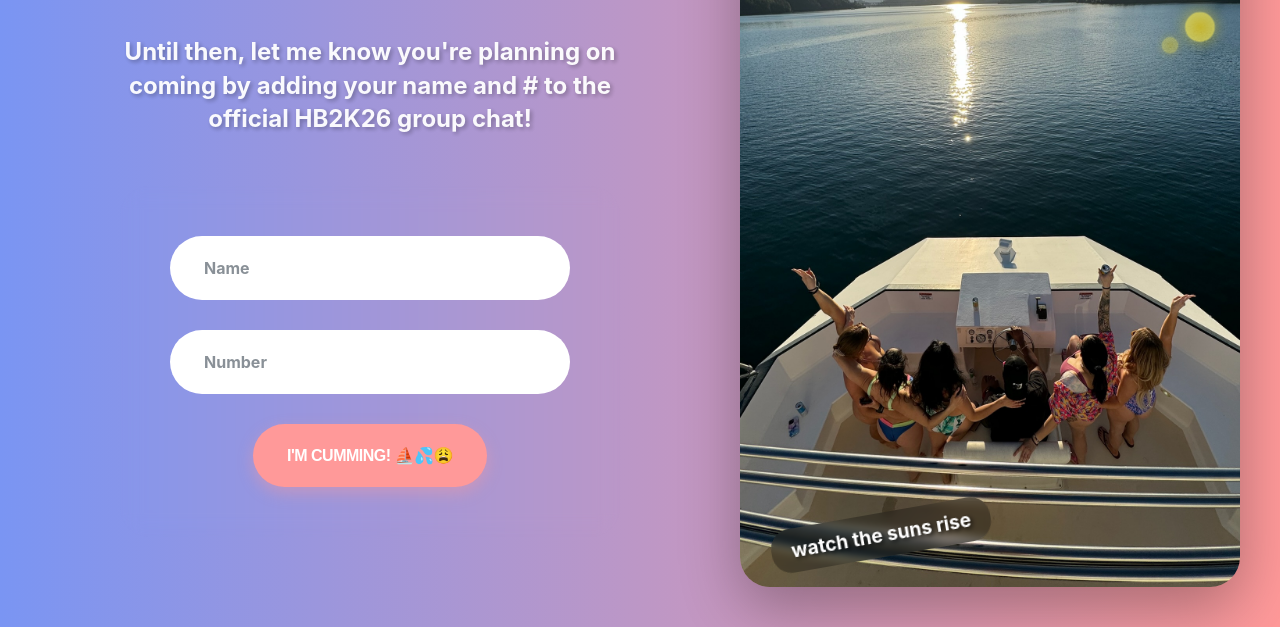
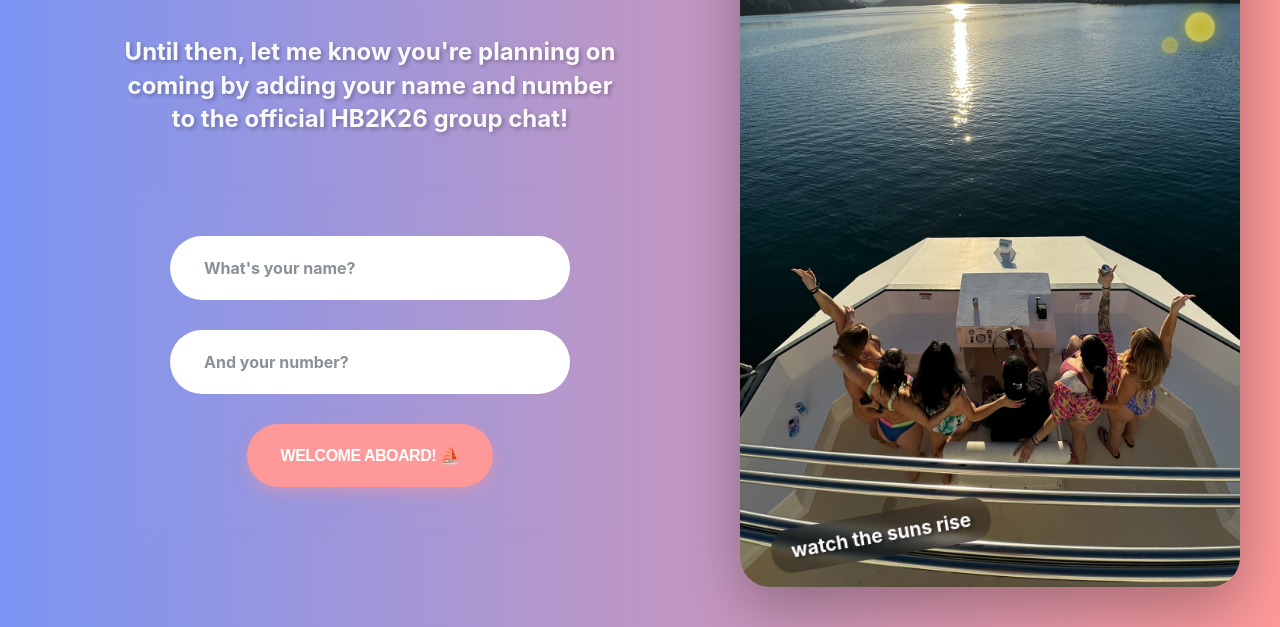
Before and after one commit to matthewobell/HB2K26, a plain HTML site: page index.html in a window 1280 px wide. Shown: the part 253-880 px from the top of the page. Drawn offline with Linux system fonts and the light colour scheme.

Commit message:
Update index.html

```diff
--- a/index.html
+++ b/index.html
@@ -175,7 +175,7 @@
       box-shadow: 0 20px 60px rgba(0,0,0,0.3);
       max-width: 600px;
       width: 100%;
-      min-height: 700px;
+      min-height: 600px;
     }
 
     .boat-image {
@@ -320,16 +320,16 @@
 
       <h1 class="main-title">When the suns fully rise, we'll be back on the island!</h1>
 
-      <p class="subtitle">Until then, let me know you're planning on coming by adding your name and # to the official HB2K26 group chat!</p>
+      <p class="subtitle">Until then, let me know you're planning on coming by adding your name and number to the official HB2K26 group chat!</p>
 
       <form class="rsvp-form" id="rsvpForm">
         <div class="form-group">
-          <input type="text" class="form-input" id="fullName" placeholder="Name" required>
+          <input type="text" class="form-input" id="fullName" placeholder="What's your name?" required>
         </div>
         <div class="form-group">
-          <input type="tel" class="form-input" id="phoneNumber" placeholder="Number" required>
+          <input type="tel" class="form-input" id="phoneNumber" placeholder="And your number?" required>
         </div>
-        <button type="submit" class="rsvp-button">I'm cumming! ⛵️💦😩</button>
+        <button type="submit" class="rsvp-button">Welcome aboard! ⛵️</button>
       </form>
 
       <div class="success-message" id="successMessage">
```
